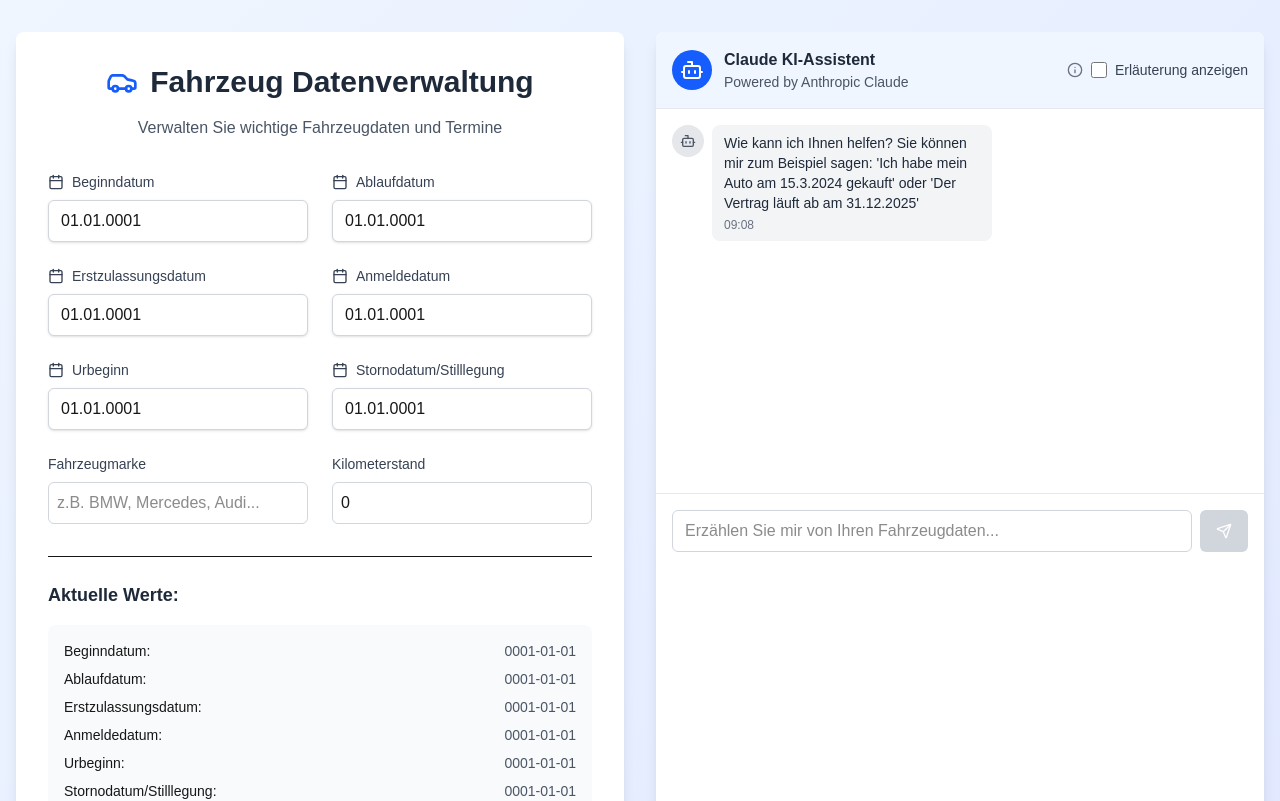
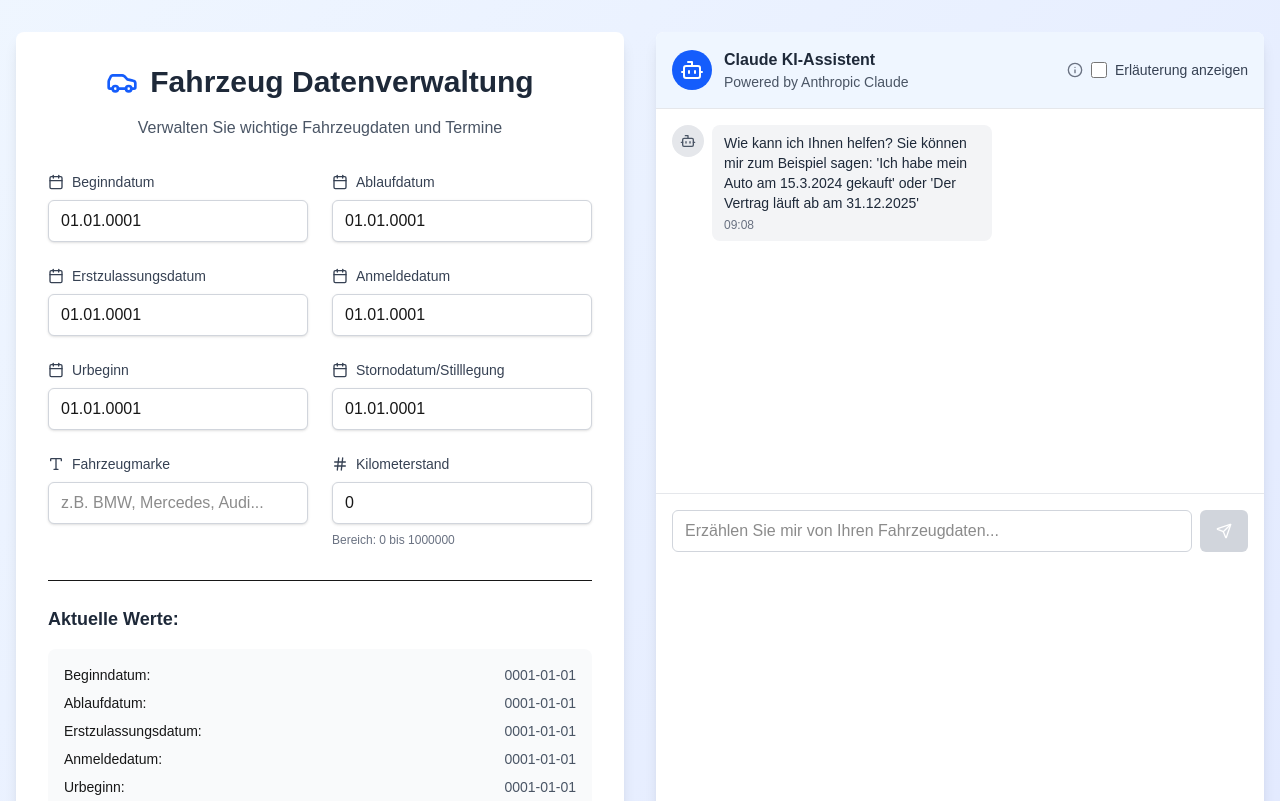
Before and after one commit to dsevenx/motor-date-app, a Next.js app: page / in a window 1280 px wide. Shown: the top 801 px of the page. Built offline with nearby package versions, Linux system fonts and the light colour scheme.

Commit message:
jetzt alles ausgelagert

```diff
--- a/src/app/page.tsx
+++ b/src/app/page.tsx
@@ -3,6 +3,8 @@
 import { Car } from 'lucide-react';
 import { useState, useMemo } from 'react';
 import { MotorDate } from '@/components/MotorDate';
+import { MotorEditText } from '@/components/MotorEditText';
+import { MotorEditNumber } from '@/components/MotorEditNumber';
 import { ChatComponent } from '@/components/ChatComponent';
 import {
   FIELD_DEFINITIONS,
@@ -95,35 +97,29 @@ const Page: React.FC = () => {
                     );
                   } else if (field.type === 'text') {
                     return (
-                      <div key={field.key} className="space-y-2">
-                        <label className="block text-sm font-medium text-gray-700">
-                          {field.label}
-                        </label>
-                        <input
-                          type="text"
+                      <MotorEditText
+                        key={field.key}
                         value={fieldValues[field.key] as string}
-                          onChange={(e) => handleUpdateVehicleData(field.key, e.target.value)}
+                        onChange={(value) => handleUpdateVehicleData(field.key, value)}
+                        label={field.label}
                         placeholder={field.ui?.placeholder}
-                          className="w-full p-2 border border-gray-300 rounded-md focus:ring-2 focus:ring-blue-500 focus:border-transparent"
+                        disabled={field.ui?.disabled}
+                        maxLength={field.validation?.maxLength}
                       />
-                      </div>
                     );
                   } else if (field.type === 'number') {
                     return (
-                      <div key={field.key} className="space-y-2">
-                        <label className="block text-sm font-medium text-gray-700">
-                          {field.label}
-                        </label>
-                        <input
-                          type="number"
+                      <MotorEditNumber
+                        key={field.key}
                         value={fieldValues[field.key] as number}
-                          onChange={(e) => handleUpdateVehicleData(field.key, parseInt(e.target.value) || 0)}
+                        onChange={(value) => handleUpdateVehicleData(field.key, value)}
+                        label={field.label}
                         placeholder={field.ui?.placeholder}
-                          min={field.validation?.min}
-                          max={field.validation?.max}
-                          className="w-full p-2 border border-gray-300 rounded-md focus:ring-2 focus:ring-blue-500 focus:border-transparent"
+                        disabled={field.ui?.disabled}
+                        min={field.validation?.min as number}
+                        max={field.validation?.max as number}
+                        format={field.validation?.numberFormat}
                       />
-                      </div>
                     );
                   }
                   return null;
@@ -165,14 +161,28 @@ const Page: React.FC = () => {
             {/* Beispiel mit deaktiviertem Feld */}
             <div className="bg-white rounded-lg shadow-lg p-6">
               <h3 className="text-lg font-semibold text-gray-800 mb-4">
-                Beispiel mit deaktiviertem Feld:
+                Beispiel mit deaktivierten Feldern:
               </h3>
+              <div className="space-y-4">
                 <MotorDate
                   value="2020-01-01"
                   onChange={() => { }} // Dummy-Funktion für deaktiviertes Feld
                   label="Deaktiviertes Datum"
                   disabled={true}
                 />
+                <MotorEditText
+                  value="BMW X5"
+                  onChange={() => { }}
+                  label="Deaktiviertes Textfeld"
+                  disabled={true}
+                />
+                <MotorEditNumber
+                  value={25000}
+                  onChange={() => { }}
+                  label="Deaktiviertes Zahlenfeld"
+                  disabled={true}
+                />
+              </div>
             </div>
           </div>
 
--- /dev/null
+++ b/src/components/MotorEditNumber.tsx
@@ -0,0 +1,259 @@
+"use client"
+
+import { Calculator, Euro, Hash, Gauge, Percent } from 'lucide-react';
+import React, { useState, useEffect } from "react";
+
+import { NumberFormat } from '@/constants/fieldConfig';
+
+export interface MotorEditNumberProps {
+  value: number;
+  onChange: (value: number) => void;
+  label: string;
+  placeholder?: string;
+  disabled?: boolean;
+  min?: number;
+  max?: number;
+  format?: NumberFormat;
+}
+
+export const MotorEditNumber: React.FC<MotorEditNumberProps> = ({
+  value,
+  onChange,
+  label,
+  placeholder,
+  disabled = false,
+  min,
+  max,
+  format = 'decimal'
+}) => {
+  const [inputValue, setInputValue] = useState('');
+  const [isFocused, setIsFocused] = useState(false);
+
+  // Standardwerte basierend auf Format
+  const getDecimals = () => {
+    switch (format) {
+      case 'currency':
+        return 2;
+      case 'percentage':
+        return 2;
+      case 'integer':
+      case 'count':
+        return 0;
+      case 'decimal':
+      default:
+        return 2;
+    }
+  };
+
+  const decimals = getDecimals();
+  const step = format === 'integer' || format === 'count' ? 1 : 0.01;
+
+  // Icon basierend auf Format wählen
+  const getIcon = () => {
+    switch (format) {
+      case 'currency':
+        return Euro;
+      case 'percentage':
+        return Percent;
+      case 'integer':
+      case 'count':
+        return Hash;
+      case 'decimal':
+      default:
+        return Calculator;
+    }
+  };
+
+  const Icon = getIcon();
+
+  // Formatierung für Anzeige
+  const formatDisplayValue = (num: number): string => {
+    if (isNaN(num)) return '';
+
+    switch (format) {
+      case 'currency':
+        return new Intl.NumberFormat('de-DE', {
+          style: 'currency',
+          currency: 'EUR',
+          minimumFractionDigits: decimals,
+          maximumFractionDigits: decimals
+        }).format(num);
+
+      case 'percentage':
+        return new Intl.NumberFormat('de-DE', {
+          style: 'percent',
+          minimumFractionDigits: decimals,
+          maximumFractionDigits: decimals
+        }).format(num / 100);
+
+      case 'integer':
+      case 'count':
+        return new Intl.NumberFormat('de-DE', {
+          minimumFractionDigits: 0,
+          maximumFractionDigits: 0
+        }).format(num);
+
+      case 'decimal':
+      default:
+        return new Intl.NumberFormat('de-DE', {
+          minimumFractionDigits: decimals,
+          maximumFractionDigits: decimals
+        }).format(num);
+    }
+  };
+
+  // Eingabe parsen
+  const parseInputValue = (input: string): number => {
+    // Entferne alle Nicht-Ziffern außer Komma, Punkt und Minus
+    const cleanInput = input.replace(/[^\d,.-]/g, '');
+
+    // Ersetze Komma durch Punkt für parseFloat
+    const normalizedInput = cleanInput.replace(',', '.');
+
+    const parsed = parseFloat(normalizedInput);
+
+    if (isNaN(parsed)) return 0;
+
+    // Respektiere min/max
+    let result = parsed;
+    if (min !== undefined && result < min) result = min;
+    if (max !== undefined && result > max) result = max;
+
+    // Runde basierend auf Format
+    if (format === 'integer' || format === 'count') {
+      result = Math.round(result);
+    } else if (decimals !== undefined) {
+      result = Math.round(result * Math.pow(10, decimals)) / Math.pow(10, decimals);
+    }
+
+    return result;
+  };
+
+  // Synchronisiere inputValue mit value
+  useEffect(() => {
+    if (!isFocused) {
+      setInputValue(formatDisplayValue(value));
+    }
+  }, [value, format, decimals, isFocused]);
+
+  const handleChange = (e: React.ChangeEvent<HTMLInputElement>) => {
+    if (disabled) return;
+
+    const newInputValue = e.target.value;
+    setInputValue(newInputValue);
+
+    // Sofortige Validierung und Übertragung
+    const parsedValue = parseInputValue(newInputValue);
+    if (!isNaN(parsedValue)) {
+      onChange(parsedValue);
+    }
+  };
+
+  const handleFocus = () => {
+    if (!disabled) {
+      setIsFocused(true);
+      // Zeige Rohwert beim Fokus
+      setInputValue(value.toString());
+    }
+  };
+
+  const handleBlur = () => {
+    setIsFocused(false);
+    // Formatiere Wert beim Verlassen des Fokus
+    const parsedValue = parseInputValue(inputValue);
+    onChange(parsedValue);
+  };
+
+  const handleKeyDown = (e: React.KeyboardEvent<HTMLInputElement>) => {
+    if (disabled) return;
+
+    // Erlaube Pfeiltasten für Increment/Decrement
+    if (e.key === 'ArrowUp') {
+      e.preventDefault();
+      const newValue = value + step;
+      if (max === undefined || newValue <= max) {
+        onChange(newValue);
+      }
+    } else if (e.key === 'ArrowDown') {
+      e.preventDefault();
+      const newValue = value - step;
+      if (min === undefined || newValue >= min) {
+        onChange(newValue);
+      }
+    }
+  };
+
+  const getPlaceholderText = () => {
+    if (placeholder) return placeholder;
+
+    switch (format) {
+      case 'currency':
+        return '0,00 €';
+      case 'percentage':
+        return '0,00 %';
+      case 'integer':
+      case 'count':
+        return '0';
+      case 'decimal':
+      default:
+        return '0,00';
+    }
+  };
+
+  return (
+    <div className="flex flex-col space-y-2">
+      <label className="text-sm font-medium text-gray-700 flex items-center gap-2">
+        <Icon className="w-4 h-4" />
+        {label}
+      </label>
+      <div className="relative">
+        <input
+          type="text"
+          value={inputValue}
+          onChange={handleChange}
+          onFocus={handleFocus}
+          onBlur={handleBlur}
+          onKeyDown={handleKeyDown}
+          placeholder={getPlaceholderText()}
+          disabled={disabled}
+          className={`
+            w-full px-3 py-2 border rounded-md shadow-sm
+            focus:outline-none focus:ring-2 focus:ring-blue-500 focus:border-blue-500
+            ${disabled
+              ? 'bg-gray-100 cursor-not-allowed text-gray-500 border-gray-200'
+              : 'bg-white hover:border-gray-400'
+            }
+            ${isFocused ? 'border-blue-500' : 'border-gray-300'}
+            transition-colors duration-200
+          `}
+        />
+
+        {/* Validierungs-Indikatoren */}
+        {isFocused && (min !== undefined || max !== undefined) && (
+          <div className="absolute right-2 top-1/2 transform -translate-y-1/2">
+            <span className="text-xs text-gray-400">
+              {min !== undefined && max !== undefined
+                ? `${min}-${max}`
+                : min !== undefined
+                  ? `≥${min}`
+                  : `≤${max}`
+              }
+            </span>
+          </div>
+        )}
+      </div>
+
+      {/* Hilfstext */}
+      {(min !== undefined || max !== undefined) && (
+        <div className="text-xs text-gray-500">
+          {min !== undefined && max !== undefined
+            ? `Bereich: ${min} bis ${max}`
+            : min !== undefined
+              ? `Mindestens: ${min}`
+              : `Maximal: ${max}`
+          }
+        </div>
+      )}
+    </div>
+  );
+};
--- /dev/null
+++ b/src/components/MotorEditText.tsx
@@ -0,0 +1,91 @@
+"use client"
+
+import { Type } from 'lucide-react';
+import React, { useState } from "react";
+
+export interface MotorEditTextProps {
+  value: string;
+  onChange: (value: string) => void;
+  label: string;
+  placeholder?: string;
+  disabled?: boolean;
+  maxLength?: number;
+}
+
+export const MotorEditText: React.FC<MotorEditTextProps> = ({
+  value,
+  onChange,
+  label,
+  placeholder,
+  disabled = false,
+  maxLength
+}) => {
+  const [isFocused, setIsFocused] = useState(false);
+
+  const handleChange = (e: React.ChangeEvent<HTMLInputElement>) => {
+    if (disabled) return;
+
+    let newValue = e.target.value;
+
+    // Respektiere maxLength falls gesetzt
+    if (maxLength && newValue.length > maxLength) {
+      newValue = newValue.substring(0, maxLength);
+    }
+
+    onChange(newValue);
+  };
+
+  const handleFocus = () => {
+    if (!disabled) setIsFocused(true);
+  };
+
+  const handleBlur = () => {
+    setIsFocused(false);
+  };
+
+  return (
+    <div className="flex flex-col space-y-2">
+      <label className="text-sm font-medium text-gray-700 flex items-center gap-2">
+        <Type className="w-4 h-4" />
+        {label}
+        {maxLength && (
+          <span className="text-xs text-gray-500 ml-auto">
+            {value.length}/{maxLength}
+          </span>
+        )}
+      </label>
+      <div className="relative">
+        <input
+          type="text"
+          value={value}
+          onChange={handleChange}
+          onFocus={handleFocus}
+          onBlur={handleBlur}
+          placeholder={placeholder}
+          disabled={disabled}
+          maxLength={maxLength}
+          className={`
+            w-full px-3 py-2 border rounded-md shadow-sm
+            focus:outline-none focus:ring-2 focus:ring-blue-500 focus:border-blue-500
+            ${disabled
+              ? 'bg-gray-100 cursor-not-allowed text-gray-500 border-gray-200'
+              : 'bg-white hover:border-gray-400'
+            }
+            ${isFocused ? 'border-blue-500' : 'border-gray-300'}
+            transition-colors duration-200
+          `}
+        />
+        {/* Anzeige der aktuellen Länge bei Fokus */}
+        {isFocused && maxLength && (
+          <div className="absolute right-2 top-1/2 transform -translate-y-1/2">
+            <span className={`text-xs ${
+              value.length > maxLength * 0.8 ? 'text-orange-500' : 'text-gray-400'
+            }`}>
+              {value.length}
+            </span>
+          </div>
+        )}
+      </div>
+    </div>
+  );
+};
```
Also changed, not shown: src/constants/fieldConfig.tsx (+6 -2 lines). Lines whose indentation alone changed are shown as unchanged.
